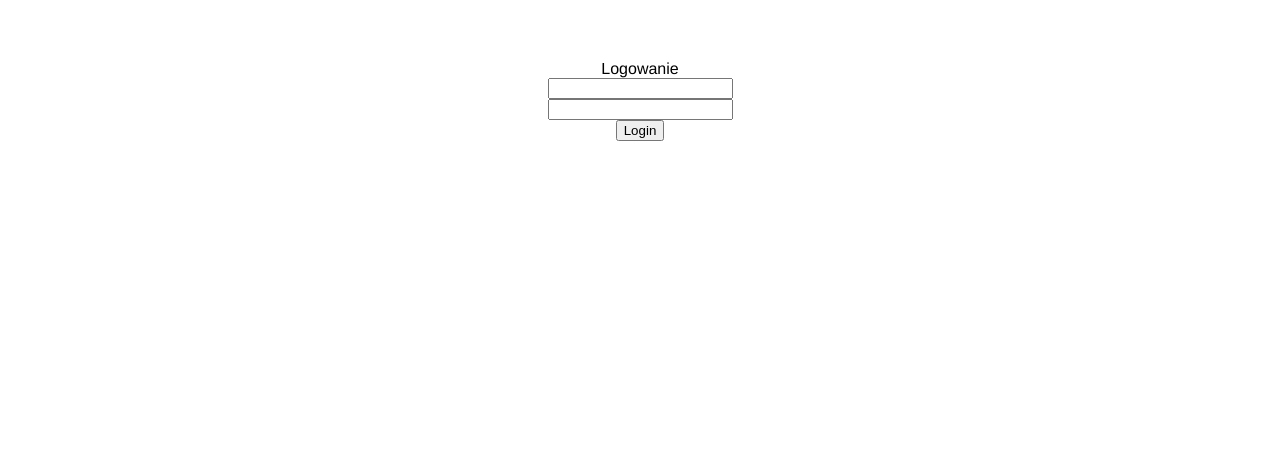
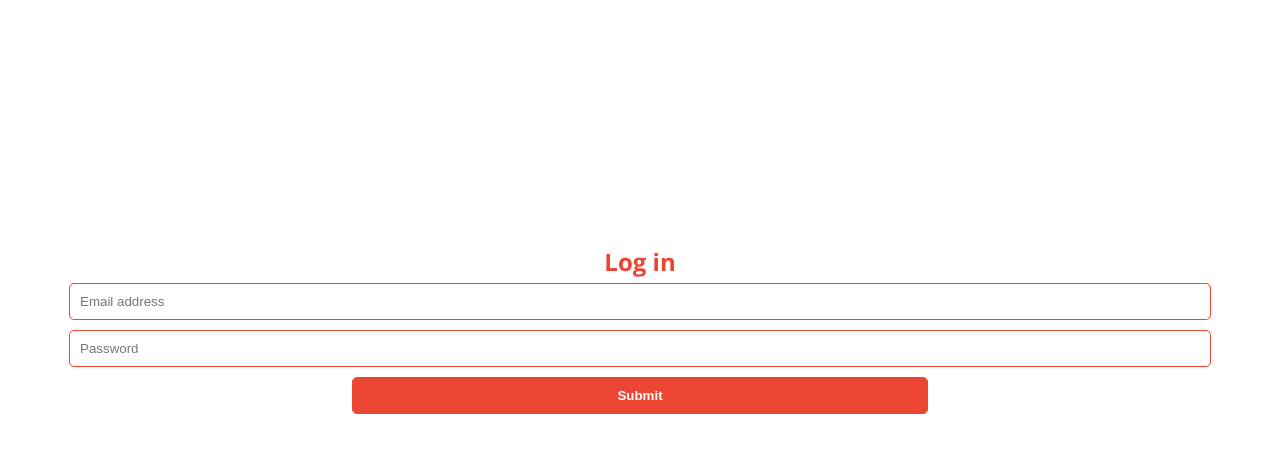
Before and after one commit to kolodziejczyk-szymon/psswd-mngr, a Vue app: page / in a window 1280 px wide. Shown: the top 452 px of the page. Built offline with nearby package versions, Linux system fonts and the light colour scheme.

Commit message:
login form styling

```diff
--- a/src/App.vue
+++ b/src/App.vue
@@ -1,5 +1,4 @@
 <template>
-  Logowanie
   <LoginForm></LoginForm>
 </template>
 
@@ -15,12 +14,19 @@ export default {
 </script>
 
 <style lang="scss">
+
+@import url('https://fonts.googleapis.com/css2?family=Open+Sans:wght@400;700&display=swap');
+
+* {
+  margin: 0;
+}
+
 #app {
-  font-family: Avenir, Helvetica, Arial, sans-serif;
+  margin-top: 30vh;
+  font-family: 'Open Sans', sans-serif;
   -webkit-font-smoothing: antialiased;
   -moz-osx-font-smoothing: grayscale;
   text-align: center;
-  color: #000;
-  margin-top: 60px;
+  color: #eb4634;
 }
 </style>
--- a/src/components/LoginForm.vue
+++ b/src/components/LoginForm.vue
@@ -1,15 +1,10 @@
 <template>
   <div class="container">
-      <form @submit="loginUser" action="post">
-          <div class="form-control">
-              <label for="email"></label>
-              <input name="email" type="text" v-model="name">
-          </div>
-          <div class="form-control">
-              <label for="password"></label>
-              <input name="password" type="password" v-model="password">
-          </div>
-          <button type="submit">Login</button>
+      <form class="login-form" @submit="loginUser" action="post">
+        <h3 class="login-form__title">Log in</h3>
+        <input class="login-form__input" name="email" type="text" placeholder="Email address" v-model="name">
+        <input class="login-form__input" name="password" type="password" placeholder="Password" v-model="password">
+        <button class="login-form__submit" type="submit">Submit</button>
       </form>
 
   </div>
@@ -33,11 +28,22 @@ export default {
                 .post('127.0.0.1:8000/login', {
                     email: this.email,
                     password: this.password
-                })
+                }, {
+                    headers: {
+                        'content-type': 'application/x-www-form-urlencoded'
+                    }
+                }
+
+                )
                 .then(response => {
                     console.log(response.data);
-                }).catch(e => {
-                    console.log(e);
+                }).catch(error => {
+                    if(error.response) {
+                        this.error = error.response;
+                    } else {
+                        this.error = 'Unknown.'
+                    }
+                    console.log(error);
                 }).finally(() => {
                     this.isLoading = false;
                 });
@@ -46,6 +52,45 @@ export default {
 }
 </script>
 
-<style>
+<style scoped lang="scss">
+
+    .container {
+        height: 100%;
+        width: 100%;
+        margin: auto;
+    }
+
+    .login-form {
+        margin: auto;
+        width: 90%;
+        display: flex;
+        flex-direction: column;
+        justify-content: center;
+        padding: 5px;
+
+        &__title {
+            margin: 0 auto;
+            font-size: 1.5rem;
+            font-weight: bold;
+        }
+
+        &__input {
+            margin: 5px;
+            border-radius: 5px;
+            border: 1px solid #eb4634;
+            padding: 10px;
+        }
+
+        &__submit {
+            margin: 5px auto;
+            width: 50%;
+            color: white;
+            border-radius: 5px;
+            border: 1px solid #eb4634;
+            background-color: #eb4634;
+            font-weight: bold;
+            padding: 10px 25px;
+        }
+    }
 
 </style>
```
